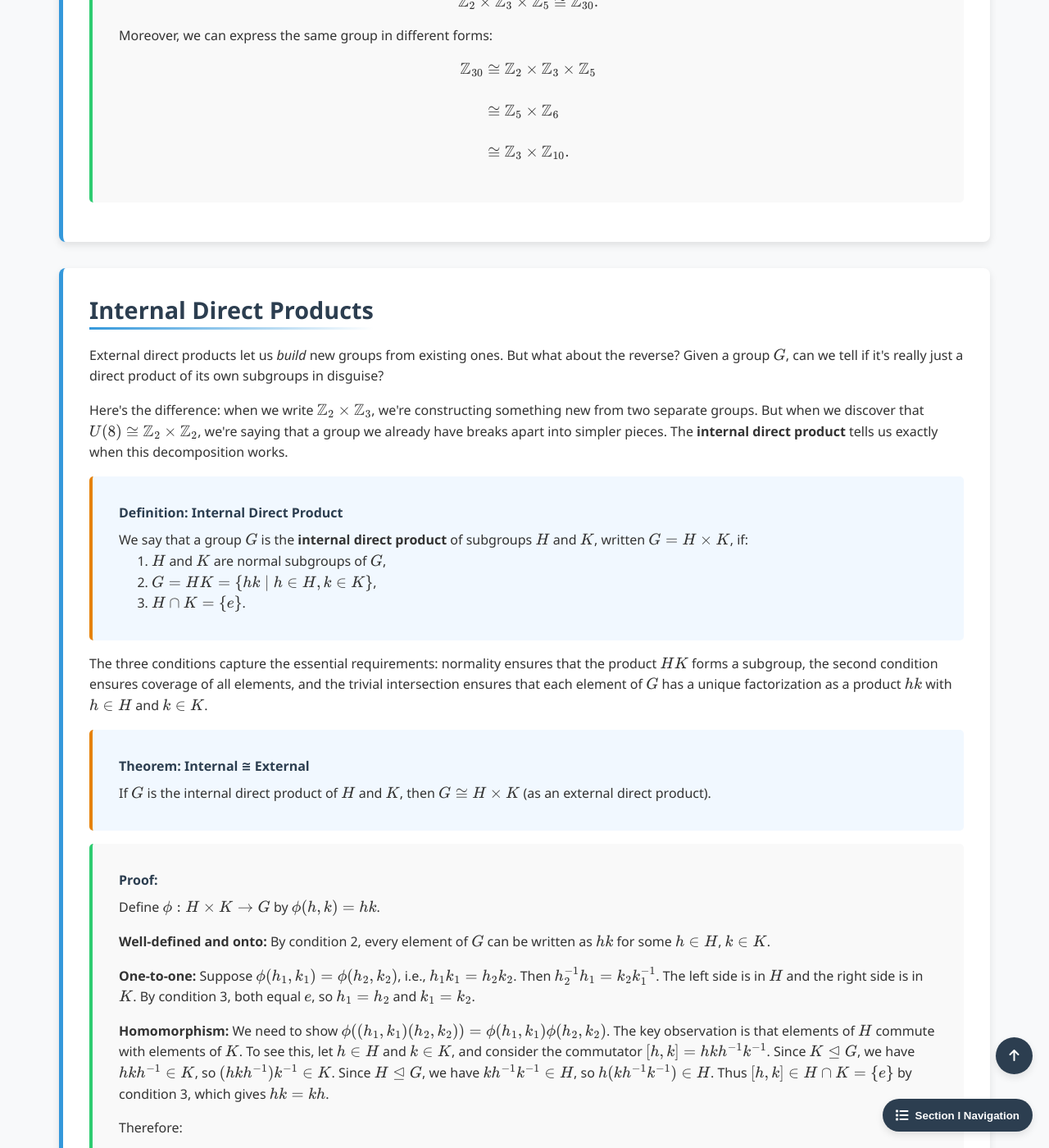
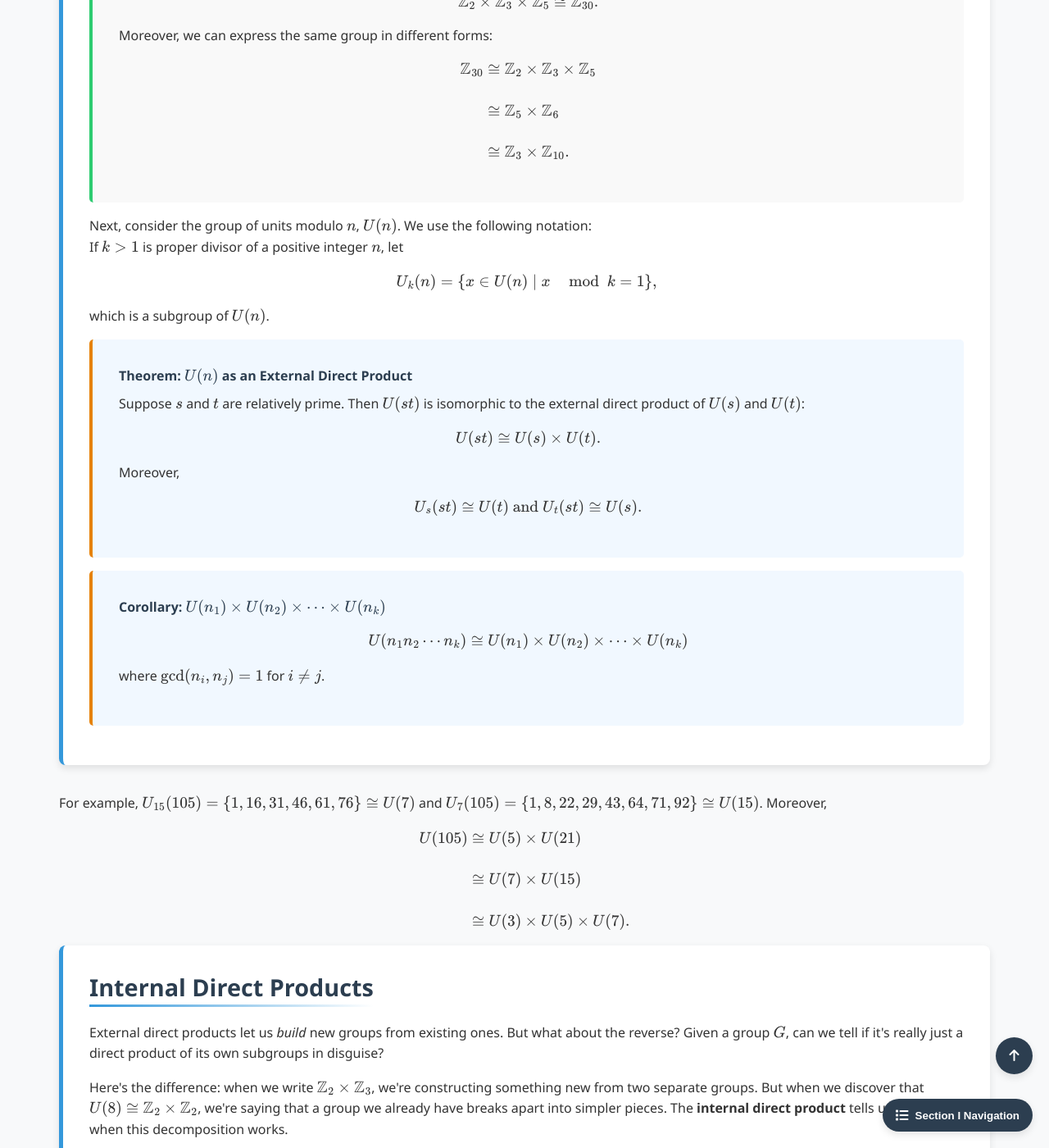
Before and after one commit to Yusukey01/yusukey01.github.io, a Jekyll site: the page built from Mathematics/Linear_algebra/group_classification.html, in a window 1280 px wide and 1400 px high, scrolled down 6208 px. Shown: the whole window at 82% size. Built offline with Jekyll 4.4.1, drawn with Linux system fonts in a browser that asks for light colours.

Commit message:
Start Section I-18 fixed Theorem statements

```diff
--- a/Mathematics/Linear_algebra/group_classification.html
+++ b/Mathematics/Linear_algebra/group_classification.html
@@ -403,7 +403,56 @@ uses_python: false
                     </p>
                 </div>
 
+                <p>
+                    Next, consider the group of units modulo \(n\), \(U(n)\). We use the following notation:
+                    <br>
+                    If \(k > 1\) is proper divisor of a positive integer \(n\), let
+                    \[
+                    U_k (n) = \{x \in U(n) \mid x \mod k = 1 \},
+                    \]
+                    which is a subgroup of \(U(n)\).
+                </p>
+
+                <div class="theorem">
+                    <span class="theorem-title">Theorem: \(U(n)\) as an External Direct Product</span>
+                    <p>
+                        Suppose \(s\) and \(t\) are relatively prime. Then \(U(st)\) is isomorphic to the
+                        external direct product of \(U(s)\) and \(U(t)\):
+                        \[
+                        U(st) \cong U(s) \times U(t).
+                        \]
+                        Moreover,
+                        \[
+                        U_s(st) \cong U(t) \text{ and } U_t(st) \cong U(s).
+                        \]
+                    </p>
+                </div>
+
+                <p>
+
+                </p>
+
+                <div class="theorem">
+                    <span class="theorem-title">Corollary: \(U(n_1) \times U(n_2) \times \cdots \times U(n_k)\)</span>
+                    <p>
+                        \[
+                        U(n_1 n_2 \cdots n_k) \cong U(n_1) \times U(n_2) \times \cdots \times U(n_k)
+                        \]
+                        where \(\text{gcd}(n_i, n_j) = 1\) for \(i \neq j\).
+                    </p>
             </section>
+            <p>
+                For example, \(U_{15}(105) = \{1, 16, 31, 46, 61, 76\} \cong U(7)\) and
+                \(U_{7}(105) = \{1, 8, 22, 29, 43, 64, 71, 92\} \cong U(15)\). Moreover,
+                \[
+                \begin{align*}
+                U(105)
+                &\cong U(5) \times U(21) \\\\
+                &\cong U(7) \times U(15) \\\\
+                &\cong U(3) \times U(5) \times U(7).
+                \end{align*}
+                \]
+            </p>
 
             <section id="internal" class="section-content">
                 <h2>Internal Direct Products</h2>
```
